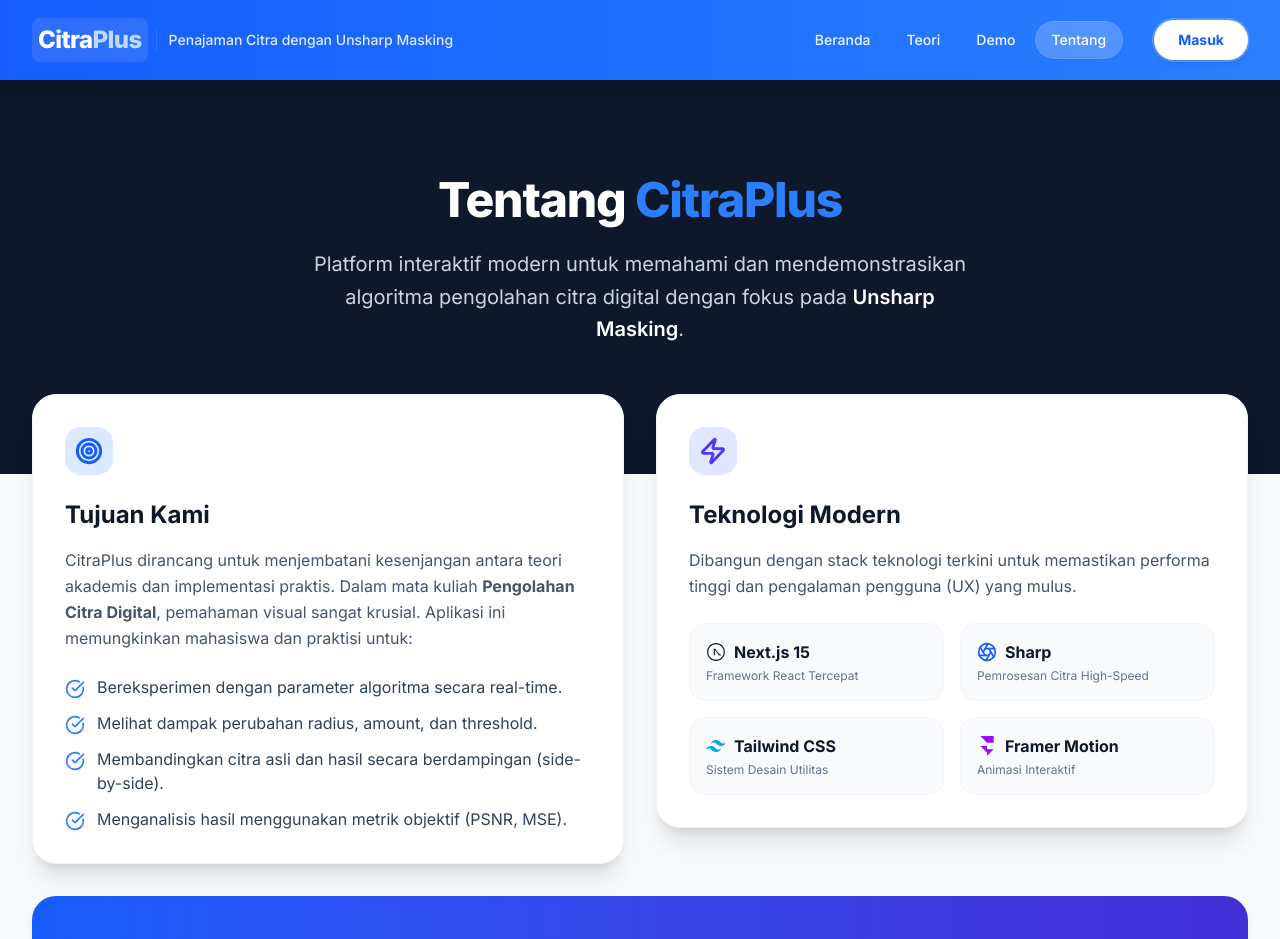
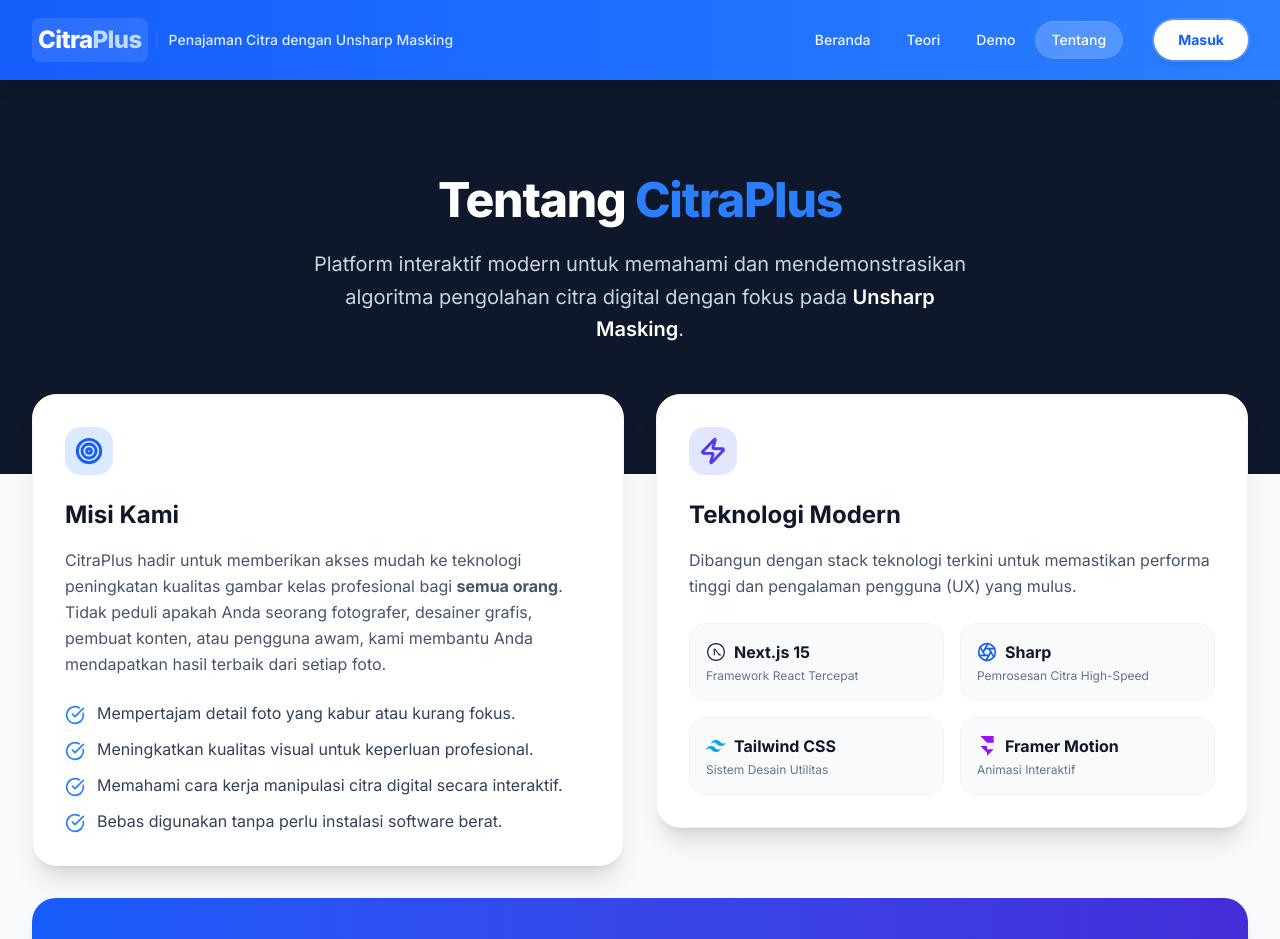
Before and after one commit to codebyyanto/CitraPlus, a Next.js app: page /tentang in a window 1280 px wide. Shown: the top 939 px of the page. Built offline with nearby package versions, Linux system fonts and the light colour scheme.

Commit message:
update animasi icon halaman tentang

```diff
--- a/app/tentang/page.tsx
+++ b/app/tentang/page.tsx
@@ -27,26 +27,26 @@
                 <div className="grid grid-cols-1 lg:grid-cols-2 gap-8">
                     {/* Mission / Purpose */}
                     <MotionWrapper delay={0.3} type="slideUp">
-                        <div className="bg-white p-8 rounded-3xl shadow-xl border border-slate-100 h-full">
-                            <div className="w-12 h-12 bg-blue-100 rounded-2xl flex items-center justify-center mb-6 text-blue-600">
+                        <div className="bg-white p-8 rounded-3xl shadow-xl border border-slate-100 h-full hover:shadow-2xl transition-shadow duration-300">
+                            <div className="w-12 h-12 bg-blue-100 rounded-2xl flex items-center justify-center mb-6 text-blue-600 transition-transform duration-300 hover:scale-110 hover:rotate-6">
                                 <Target size={28} strokeWidth={2.5} />
                             </div>
-                            <h2 className="text-2xl font-bold text-slate-900 mb-4">Tujuan Kami</h2>
+                            <h2 className="text-2xl font-bold text-slate-900 mb-4">Misi Kami</h2>
                             <p className="text-slate-600 leading-relaxed mb-6">
-                                CitraPlus dirancang untuk menjembatani kesenjangan antara teori akademis dan implementasi praktis.
-                                Dalam mata kuliah <strong>Pengolahan Citra Digital</strong>, pemahaman visual sangat krusial.
-                                Aplikasi ini memungkinkan mahasiswa dan praktisi untuk:
+                                CitraPlus hadir untuk memberikan akses mudah ke teknologi peningkatan kualitas gambar kelas profesional bagi <strong>semua orang</strong>.
+                                Tidak peduli apakah Anda seorang fotografer, desainer grafis, pembuat konten, atau pengguna awam,
+                                kami membantu Anda mendapatkan hasil terbaik dari setiap foto.
                             </p>
                             <ul className="space-y-3">
                                 {[
-                                    'Bereksperimen dengan parameter algoritma secara real-time.',
-                                    'Melihat dampak perubahan radius, amount, dan threshold.',
-                                    'Membandingkan citra asli dan hasil secara berdampingan (side-by-side).',
-                                    'Menganalisis hasil menggunakan metrik objektif (PSNR, MSE).'
+                                    'Mempertajam detail foto yang kabur atau kurang fokus.',
+                                    'Meningkatkan kualitas visual untuk keperluan profesional.',
+                                    'Memahami cara kerja manipulasi citra digital secara interaktif.',
+                                    'Bebas digunakan tanpa perlu instalasi software berat.'
                                 ].map((item, i) => (
-                                    <li key={i} className="flex items-start gap-3">
-                                        <CheckCircle className="w-5 h-5 text-blue-500 mt-1 flex-shrink-0" />
-                                        <span className="text-slate-700">{item}</span>
+                                    <li key={i} className="flex items-start gap-3 group cursor-default">
+                                        <CheckCircle className="w-5 h-5 text-blue-500 mt-1 flex-shrink-0 transition-transform duration-300 group-hover:scale-125 group-hover:text-blue-600" />
+                                        <span className="text-slate-700 group-hover:text-slate-900 transition-colors">{item}</span>
                                     </li>
                                 ))}
                             </ul>
@@ -56,8 +56,8 @@
                     {/* Features / Highlights */}
                     <div className="space-y-8">
                         <MotionWrapper delay={0.4} type="slideUp">
-                            <div className="bg-white p-8 rounded-3xl shadow-xl border border-slate-100">
-                                <div className="w-12 h-12 bg-indigo-100 rounded-2xl flex items-center justify-center mb-6 text-indigo-600">
+                            <div className="bg-white p-8 rounded-3xl shadow-xl border border-slate-100 hover:shadow-2xl transition-shadow duration-300">
+                                <div className="w-12 h-12 bg-indigo-100 rounded-2xl flex items-center justify-center mb-6 text-indigo-600 transition-transform duration-300 hover:scale-110 hover:rotate-6">
                                     <Zap size={28} strokeWidth={2.5} />
                                 </div>
                                 <h2 className="text-2xl font-bold text-slate-900 mb-4">Teknologi Modern</h2>
@@ -66,9 +66,9 @@
                                 </p>
                                 <div className="grid grid-cols-2 gap-4">
                                     {/* Next.js */}
-                                    <div className="p-4 bg-slate-50 rounded-2xl border border-slate-100 hover:bg-slate-100 transition-colors">
+                                    <div className="p-4 bg-slate-50 rounded-2xl border border-slate-100 hover:bg-slate-100 transition-all duration-300 group hover:-translate-y-1 hover:shadow-md cursor-default">
                                         <div className="flex items-center gap-2 font-bold text-slate-900 mb-1">
-                                            <span className="text-slate-900">
+                                            <span className="text-slate-900 transition-transform duration-300 group-hover:scale-110 group-hover:rotate-6">
                                                 <svg fill="currentColor" viewBox="0 0 24 24" className="w-5 h-5">
                                                     <path d="M2.667 12a9.333 9.333 0 1 1 18.667 0 9.333 9.333 0 0 1-18.667 0zm9.333-10.667C6.066 1.333 1.333 6.066 1.333 12s4.733 10.667 10.667 10.667S22.667 17.934 22.667 12 17.934 1.333 12 1.333zm4.24 13.786L10.973 8H9.333v8h1.334V9.68l4.906 6.12c.427.173.88.267 1.334.267.4 0 .787-.08 1.16-.214l-1.827-2.28z" />
                                                 </svg>
@@ -78,12 +78,10 @@
                                         <div className="text-xs text-slate-500">Framework React Tercepat</div>
                                     </div>
 
-                                    {/* Sharp (Generic Image Icon but better) */}
-                                    <div className="p-4 bg-slate-50 rounded-2xl border border-slate-100 hover:bg-slate-100 transition-colors">
+                                    {/* Sharp */}
+                                    <div className="p-4 bg-slate-50 rounded-2xl border border-slate-100 hover:bg-slate-100 transition-all duration-300 group hover:-translate-y-1 hover:shadow-md cursor-default">
                                         <div className="flex items-center gap-2 font-bold text-slate-900 mb-1">
-                                            <span className="text-blue-600">
-                                                {/* Aperture Icon from Lucide via SVG/Path manually or reuse generic if needed,
-                                                   but let's use a nice Aperture or Layers icon to represent Image Processing */}
+                                            <span className="text-blue-600 transition-transform duration-300 group-hover:scale-110 group-hover:rotate-6">
                                                 <svg xmlns="http://www.w3.org/2000/svg" width="20" height="20" viewBox="0 0 24 24" fill="none" stroke="currentColor" strokeWidth="2" strokeLinecap="round" strokeLinejoin="round">
                                                     <circle cx="12" cy="12" r="10" /><line x1="14.31" y1="8" x2="20.05" y2="17.94" /><line x1="9.69" y1="8" x2="21.17" y2="8" /><line x1="7.38" y1="12" x2="13.12" y2="2.06" /><line x1="9.69" y1="16" x2="3.95" y2="6.06" /><line x1="14.31" y1="16" x2="2.83" y2="16" /><line x1="16.62" y1="12" x2="10.88" y2="21.94" />
                                                 </svg>
@@ -94,9 +92,9 @@
                                     </div>
 
                                     {/* Tailwind CSS */}
-                                    <div className="p-4 bg-slate-50 rounded-2xl border border-slate-100 hover:bg-slate-100 transition-colors">
+                                    <div className="p-4 bg-slate-50 rounded-2xl border border-slate-100 hover:bg-slate-100 transition-all duration-300 group hover:-translate-y-1 hover:shadow-md cursor-default">
                                         <div className="flex items-center gap-2 font-bold text-slate-900 mb-1">
-                                            <span className="text-sky-500">
+                                            <span className="text-sky-500 transition-transform duration-300 group-hover:scale-110 group-hover:rotate-6">
                                                 <svg viewBox="0 0 24 24" className="w-5 h-5" fill="currentColor">
                                                     <path d="M12.001,4.8c-3.2,0-5.2,1.6-6,4.8c1.2-1.6,2.6-2.2,4.2-1.8c0.913,0.228,1.565,0.89,2.288,1.624 C13.666,10.618,15.027,12,18.001,12c3.2,0,5.2-1.6,6-4.8c-1.2,1.6-2.6,2.2-4.2,1.8c-0.913-0.228-1.565-0.89-2.288-1.624 C16.337,6.182,14.976,4.8,12.001,4.8z M6.001,12c-3.2,0-5.2,1.6-6,4.8c1.2-1.6,2.6-2.2,4.2-1.8c0.913,0.228,1.565,0.89,2.288,1.624 c1.177,1.194,2.538,2.576,5.512,2.576c3.2,0,5.2-1.6,6-4.8c-1.2,1.6-2.6,2.2-4.2,1.8c-0.913-0.228-1.565-0.89-2.288-1.624 C10.337,13.382,8.976,12,6.001,12z" />
                                                 </svg>
@@ -107,9 +105,9 @@
                                     </div>
 
                                     {/* Framer Motion */}
-                                    <div className="p-4 bg-slate-50 rounded-2xl border border-slate-100 hover:bg-slate-100 transition-colors">
+                                    <div className="p-4 bg-slate-50 rounded-2xl border border-slate-100 hover:bg-slate-100 transition-all duration-300 group hover:-translate-y-1 hover:shadow-md cursor-default">
                                         <div className="flex items-center gap-2 font-bold text-slate-900 mb-1">
-                                            <span className="text-purple-600">
+                                            <span className="text-purple-600 transition-transform duration-300 group-hover:scale-110 group-hover:rotate-6">
                                                 <svg viewBox="0 0 24 24" className="w-5 h-5" fill="currentColor">
                                                     <path d="M4 0h16v8h-8zM4 12h8v8zM12 24v-8h8z" />
                                                 </svg>
--- a/components/Footer.tsx
+++ b/components/Footer.tsx
@@ -16,7 +16,7 @@
                             </span>
                         </Link>
                         <p className="mt-4 text-slate-500 leading-relaxed text-sm">
-                            Platform edukasi dan demonstrasi interaktif untuk memahami algoritma penajaman citra digital (Unsharp Masking) dengan mudah dan visual.
+                            Solusi penajaman citra digital berbasis web yang cepat, mudah, dan profesional. Didesain untuk memaksimalkan kualitas foto Anda secara instan.
                         </p>
                     </div>
 
```
